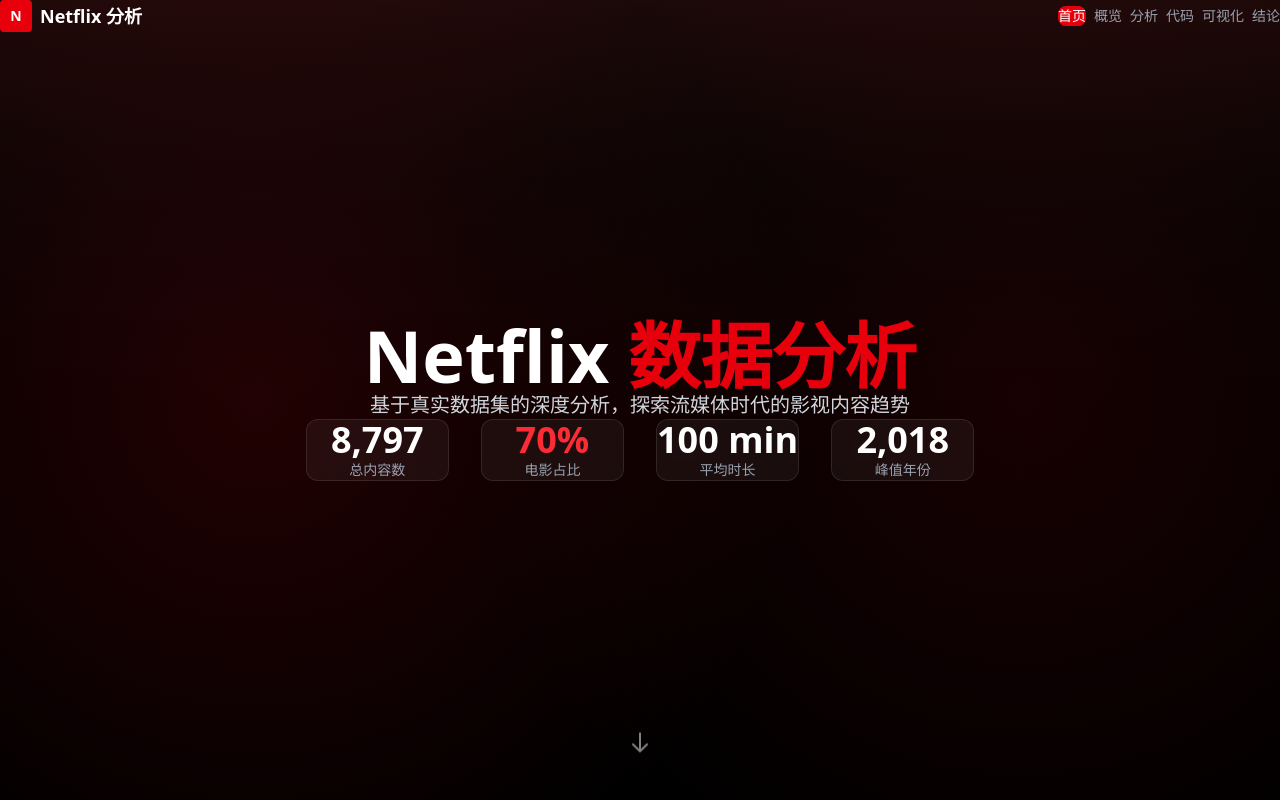
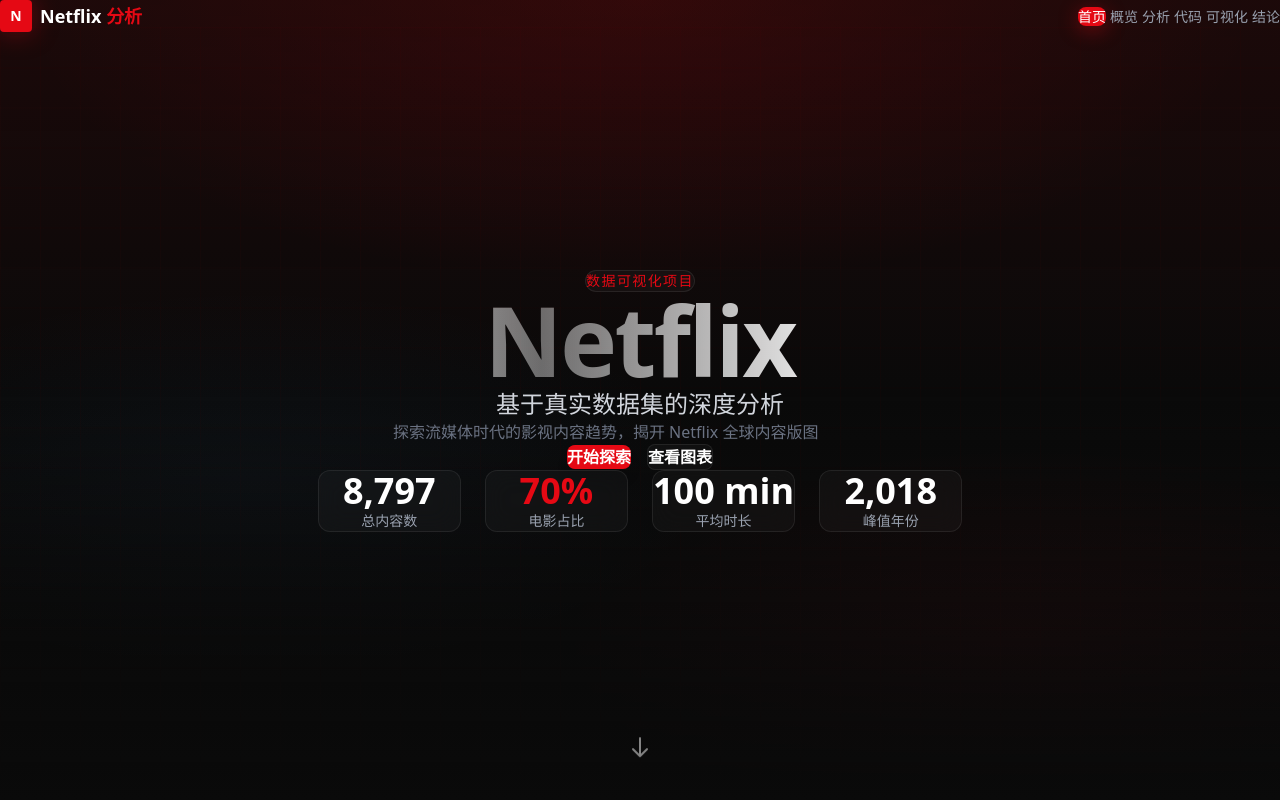
Before and after one commit to Heng0128/netflix-data-analysis, a Next.js app in the folder netflix-app/: page /netflix-data-analysis/ in a window 1280 px wide. Shown: the top 800 px of the page. Built offline with nearby package versions, Linux system fonts and the light colour scheme.

Commit message:
feat: CSS样式实现详解
Co-authored-by: traeagent <traeagent@users.noreply.github.com>

```diff
--- /dev/null
+++ b/netflix-app/src/app/analysis/page.tsx
@@ -0,0 +1,16 @@
+import AnalysisSection from '@/components/analysis-section';
+import { getAllData } from '@/lib/netflix-data';
+
+export const metadata = {
+  title: '深度分析 — Netflix 数据分析',
+};
+
+export default function AnalysisPage() {
+  const { stats } = getAllData();
+
+  return (
+    <main className="pt-16">
+      <AnalysisSection stats={stats} />
+    </main>
+  );
+}
--- /dev/null
+++ b/netflix-app/src/app/conclusion/page.tsx
@@ -0,0 +1,16 @@
+import ConclusionSection from '@/components/conclusion-section';
+import { getAllData } from '@/lib/netflix-data';
+
+export const metadata = {
+  title: '结论与展望 — Netflix 数据分析',
+};
+
+export default function ConclusionPage() {
+  const { stats } = getAllData();
+
+  return (
+    <main className="pt-16">
+      <ConclusionSection stats={stats} />
+    </main>
+  );
+}
--- a/netflix-app/src/app/layout.tsx
+++ b/netflix-app/src/app/layout.tsx
@@ -1,6 +1,7 @@
 import type { Metadata } from "next";
 import { Geist, Geist_Mono } from "next/font/google";
 import "./globals.css";
+import Navbar from "@/components/navbar";
 
 const geistSans = Geist({
   variable: "--font-geist-sans",
@@ -13,8 +14,8 @@
 });
 
 export const metadata: Metadata = {
-  title: "Create Next App",
-  description: "Generated by create next app",
+  title: "Netflix 数据分析",
+  description: "基于真实数据集的 Netflix 流媒体内容深度分析",
 };
 
 export default function RootLayout({
@@ -24,10 +25,13 @@
 }>) {
   return (
     <html
-      lang="en"
+      lang="zh-CN"
       className={`${geistSans.variable} ${geistMono.variable} h-full antialiased`}
     >
-      <body className="min-h-full flex flex-col">{children}</body>
+      <body className="min-h-full flex flex-col bg-[#0A0A0A] text-white">
+        <Navbar />
+        <div className="flex-1">{children}</div>
+      </body>
     </html>
   );
 }
--- /dev/null
+++ b/netflix-app/src/app/overview/page.tsx
@@ -0,0 +1,16 @@
+import OverviewSection from '@/components/overview-section';
+import { getAllData } from '@/lib/netflix-data';
+
+export const metadata = {
+  title: '数据概览 — Netflix 数据分析',
+};
+
+export default function OverviewPage() {
+  const { stats } = getAllData();
+
+  return (
+    <main className="pt-16">
+      <OverviewSection stats={stats} />
+    </main>
+  );
+}
--- a/netflix-app/src/app/page.tsx
+++ b/netflix-app/src/app/page.tsx
@@ -1,24 +1,12 @@
-import Navbar from '@/components/navbar';
 import HeroSection from '@/components/hero-section';
-import OverviewSection from '@/components/overview-section';
-import AnalysisSection from '@/components/analysis-section';
-import CodeShowcase from '@/components/code-showcase';
-import VisualizationSection from '@/components/visualization-section';
-import ConclusionSection from '@/components/conclusion-section';
 import { getAllData } from '@/lib/netflix-data';
 
 export default function Home() {
-  const { stats, chartData } = getAllData();
+  const { stats } = getAllData();
 
   return (
     <main>
-      <Navbar />
       <HeroSection stats={stats} />
-      <OverviewSection stats={stats} />
-      <AnalysisSection stats={stats} />
-      <CodeShowcase />
-      <VisualizationSection chartData={chartData} />
-      <ConclusionSection stats={stats} />
     </main>
   );
 }
--- a/netflix-app/src/components/hero-section.tsx
+++ b/netflix-app/src/components/hero-section.tsx
@@ -1,3 +1,4 @@
+import Link from 'next/link';
 import type { NetflixStats } from '@/lib/netflix-data';
 import AnimatedNumber from '@/components/animated-number';
 
@@ -7,41 +8,71 @@
 
 export default function HeroSection({ stats }: Props) {
   return (
-    <section id="hero" className="min-h-screen flex items-center justify-center relative overflow-hidden">
-      <div className="absolute inset-0 bg-gradient-to-b from-red-950/30 via-black to-black" />
-      <div className="absolute inset-0" style={{ backgroundImage: 'radial-gradient(circle at 20% 50%, rgba(229,9,20,0.15) 0%, transparent 50%), radial-gradient(circle at 80% 50%, rgba(229,9,20,0.1) 0%, transparent 50%)' }} />
+    <section
+      id="hero"
+      className="nfl-bg-radial min-h-screen flex items-center justify-center relative overflow-hidden"
+    >
+      {/* 动态网格背景层 */}
+      <div className="absolute inset-0 grid-bg opacity-60" />
+
+      {/* 顶部聚光渐变 */}
+      <div className="absolute inset-0 bg-gradient-to-b from-red-950/30 via-transparent to-[#0A0A0A]" />
 
       <div className="relative z-10 text-center px-4 py-20 max-w-5xl mx-auto">
-        <h1 className="text-5xl md:text-7xl font-bold text-white mb-6">
-          Netflix <span className="text-red-600">数据分析</span>
+        <div className="inline-block mb-6 px-4 py-1.5 rounded-full glass-card text-xs sm:text-sm text-[#E50914] tracking-widest uppercase">
+          数据可视化项目
+        </div>
+
+        <h1 className="shimmer-text text-5xl sm:text-7xl md:text-8xl font-extrabold mb-6 tracking-tight">
+          Netflix
         </h1>
-        <p className="text-xl text-gray-300 mb-12 max-w-2xl mx-auto">
-          基于真实数据集的深度分析，探索流媒体时代的影视内容趋势
+        <p className="text-xl sm:text-2xl text-gray-300 mb-4 max-w-2xl mx-auto">
+          基于真实数据集的深度分析
+        </p>
+        <p className="text-base text-gray-500 mb-12 max-w-xl mx-auto">
+          探索流媒体时代的影视内容趋势，揭开 Netflix 全球内容版图
         </p>
 
-        <div className="grid grid-cols-2 md:grid-cols-4 gap-6 md:gap-8">
-          <div className="bg-white/5 backdrop-blur-sm rounded-xl p-6 border border-white/10">
+        {/* CTA 按钮 */}
+        <div className="flex flex-wrap items-center justify-center gap-4 mb-16">
+          <Link
+            href="/overview"
+            className="bg-[#E50914] hover:bg-[#FF4D58] text-white font-semibold px-8 py-3 rounded-lg transition-all shadow-lg hover:shadow-[0_8px_30px_rgba(229,9,20,0.5)] hover:-translate-y-0.5"
+          >
+            开始探索
+          </Link>
+          <Link
+            href="/visualization"
+            className="glass-card glass-card-hover text-white font-semibold px-8 py-3 rounded-lg"
+          >
+            查看图表
+          </Link>
+        </div>
+
+        {/* 关键统计 */}
+        <div className="grid grid-cols-2 md:grid-cols-4 gap-4 md:gap-6">
+          <div className="glass-card glass-card-hover rounded-xl p-6">
             <div className="text-3xl md:text-4xl font-bold text-white mb-2">
               <AnimatedNumber value={stats.total} />
             </div>
             <div className="text-gray-400 text-sm">总内容数</div>
           </div>
 
-          <div className="bg-white/5 backdrop-blur-sm rounded-xl p-6 border border-white/10">
-            <div className="text-3xl md:text-4xl font-bold text-red-500 mb-2">
+          <div className="glass-card glass-card-hover rounded-xl p-6">
+            <div className="text-3xl md:text-4xl font-bold text-[#E50914] mb-2">
               <AnimatedNumber value={stats.moviePercent} suffix="%" />
             </div>
             <div className="text-gray-400 text-sm">电影占比</div>
           </div>
 
-          <div className="bg-white/5 backdrop-blur-sm rounded-xl p-6 border border-white/10">
+          <div className="glass-card glass-card-hover rounded-xl p-6">
             <div className="text-3xl md:text-4xl font-bold text-white mb-2">
               <AnimatedNumber value={stats.avgDuration} suffix=" min" />
             </div>
             <div className="text-gray-400 text-sm">平均时长</div>
           </div>
 
-          <div className="bg-white/5 backdrop-blur-sm rounded-xl p-6 border border-white/10">
+          <div className="glass-card glass-card-hover rounded-xl p-6">
             <div className="text-3xl md:text-4xl font-bold text-white mb-2">
               <AnimatedNumber value={stats.peakYear} />
             </div>
@@ -50,11 +81,16 @@
         </div>
       </div>
 
-      <div className="absolute bottom-10 left-1/2 -translate-x-1/2 animate-bounce">
-        <svg className="w-6 h-6 text-white/50" fill="none" stroke="currentColor" viewBox="0 0 24 24">
+      {/* 向下指示 */}
+      <Link
+        href="/overview"
+        className="absolute bottom-10 left-1/2 -translate-x-1/2 animate-bounce text-white/50 hover:text-white transition"
+        aria-label="下一页"
+      >
+        <svg className="w-6 h-6" fill="none" stroke="currentColor" viewBox="0 0 24 24">
           <path strokeLinecap="round" strokeLinejoin="round" strokeWidth={2} d="M19 14l-7 7m0 0l-7-7m7 7V3" />
         </svg>
-      </div>
+      </Link>
     </section>
   );
 }
--- a/netflix-app/src/components/navbar.tsx
+++ b/netflix-app/src/components/navbar.tsx
@@ -1,70 +1,111 @@
 'use client';
 
 import { useState, useEffect } from 'react';
+import Link from 'next/link';
+import { usePathname } from 'next/navigation';
 
-const sections = [
-  { id: 'hero', label: '首页' },
-  { id: 'overview', label: '概览' },
-  { id: 'analysis', label: '分析' },
-  { id: 'code', label: '代码' },
-  { id: 'visualization', label: '可视化' },
-  { id: 'conclusion', label: '结论' },
+const routes = [
+  { href: '/', label: '首页' },
+  { href: '/overview', label: '概览' },
+  { href: '/analysis', label: '分析' },
+  { href: '/code', label: '代码' },
+  { href: '/visualization', label: '可视化' },
+  { href: '/conclusion', label: '结论' },
 ];
 
 export default function Navbar() {
   const [scrolled, setScrolled] = useState(false);
-  const [active, setActive] = useState('hero');
+  const [mobileOpen, setMobileOpen] = useState(false);
+  const pathname = usePathname();
 
   useEffect(() => {
-    const handleScroll = () => {
-      setScrolled(window.scrollY > 50);
-      const scrollPos = window.scrollY + 100;
-
-      for (const sec of sections) {
-        const el = document.getElementById(sec.id);
-        if (el && el.offsetTop <= scrollPos) {
-          setActive(sec.id);
-        }
-      }
-    };
-
+    const handleScroll = () => setScrolled(window.scrollY > 50);
+    handleScroll();
     window.addEventListener('scroll', handleScroll);
     return () => window.removeEventListener('scroll', handleScroll);
   }, []);
 
-  const scrollTo = (id: string) => {
-    const el = document.getElementById(id);
-    if (el) el.scrollIntoView({ behavior: 'smooth' });
-  };
+  // 路由切换后关闭移动端菜单
+  useEffect(() => {
+    setMobileOpen(false);
+  }, [pathname]);
+
+  const isActive = (href: string) =>
+    href === '/' ? pathname === '/' : pathname.startsWith(href);
 
   return (
-    <nav className={`fixed top-0 left-0 right-0 z-50 transition-all duration-300 ${
-      scrolled ? 'bg-black/90 backdrop-blur-md shadow-lg' : 'bg-transparent'
-    }`}>
+    <nav
+      className={`fixed top-0 left-0 right-0 z-50 transition-all duration-300 ${
+        scrolled ? 'bg-black/90 backdrop-blur-md shadow-lg shadow-black/30' : 'bg-transparent'
+      }`}
+    >
       <div className="max-w-7xl mx-auto px-4 py-4">
         <div className="flex items-center justify-between">
-          <div className="flex items-center gap-2">
-            <div className="w-8 h-8 bg-red-600 rounded flex items-center justify-center text-white font-bold text-sm">
+          {/* Logo */}
+          <Link href="/" className="flex items-center gap-2 group">
+            <div className="w-8 h-8 bg-[#E50914] rounded flex items-center justify-center text-white font-bold text-sm transition-transform group-hover:scale-110 pulse-glow">
               N
             </div>
-            <span className="text-white font-semibold text-lg hidden sm:block">Netflix 分析</span>
-          </div>
-          <div className="flex gap-1 sm:gap-2 overflow-x-auto">
-            {sections.map(s => (
-              <button
-                key={s.id}
-                onClick={() => scrollTo(s.id)}
-                className={`px-2 sm:px-4 py-2 rounded-lg text-sm font-medium transition-all whitespace-nowrap ${
-                  active === s.id
-                    ? 'bg-red-600 text-white'
-                    : 'text-gray-400 hover:text-white hover:bg-white/10'
-                }`}
-              >
-                {s.label}
-              </button>
+            <span className="text-white font-semibold text-lg hidden sm:block">
+              Netflix <span className="text-[#E50914]">分析</span>
+            </span>
+          </Link>
+
+          {/* 桌面导航 */}
+          <ul className="hidden md:flex gap-1">
+            {routes.map((r) => (
+              <li key={r.href}>
+                <Link
+                  href={r.href}
+                  className={`px-4 py-2 rounded-lg text-sm font-medium transition-all whitespace-nowrap ${
+                    isActive(r.href)
+                      ? 'bg-[#E50914] text-white shadow-[0_4px_20px_rgba(229,9,20,0.4)]'
+                      : 'text-gray-400 hover:text-white hover:bg-white/10'
+                  }`}
+                >
+                  {r.label}
+                </Link>
+              </li>
             ))}
-          </div>
+          </ul>
+
+          {/* 移动端汉堡按钮 */}
+          <button
+            className="md:hidden text-white p-2 rounded hover:bg-white/10 transition"
+            onClick={() => setMobileOpen((v) => !v)}
+            aria-label="菜单"
+          >
+            {mobileOpen ? (
+              <svg className="w-6 h-6" fill="none" stroke="currentColor" viewBox="0 0 24 24">
+                <path strokeLinecap="round" strokeLinejoin="round" strokeWidth={2} d="M6 18L18 6M6 6l12 12" />
+              </svg>
+            ) : (
+              <svg className="w-6 h-6" fill="none" stroke="currentColor" viewBox="0 0 24 24">
+                <path strokeLinecap="round" strokeLinejoin="round" strokeWidth={2} d="M4 6h16M4 12h16M4 18h16" />
+              </svg>
+            )}
+          </button>
         </div>
+
+        {/* 移动端下拉菜单 */}
+        {mobileOpen && (
+          <ul className="md:hidden mt-4 flex flex-col gap-1 glass-card rounded-xl p-2">
+            {routes.map((r) => (
+              <li key={r.href}>
+                <Link
+                  href={r.href}
+                  className={`block px-4 py-3 rounded-lg text-sm font-medium transition-all ${
+                    isActive(r.href)
+                      ? 'bg-[#E50914] text-white'
+                      : 'text-gray-300 hover:text-white hover:bg-white/10'
+                  }`}
+                >
+                  {r.label}
+                </Link>
+              </li>
+            ))}
+          </ul>
+        )}
       </div>
     </nav>
   );
```
Also changed, not shown: netflix-app/src/app/code/page.tsx (added, +13 -0 lines), netflix-app/src/app/visualization/page.tsx (added, +16 -0 lines).
